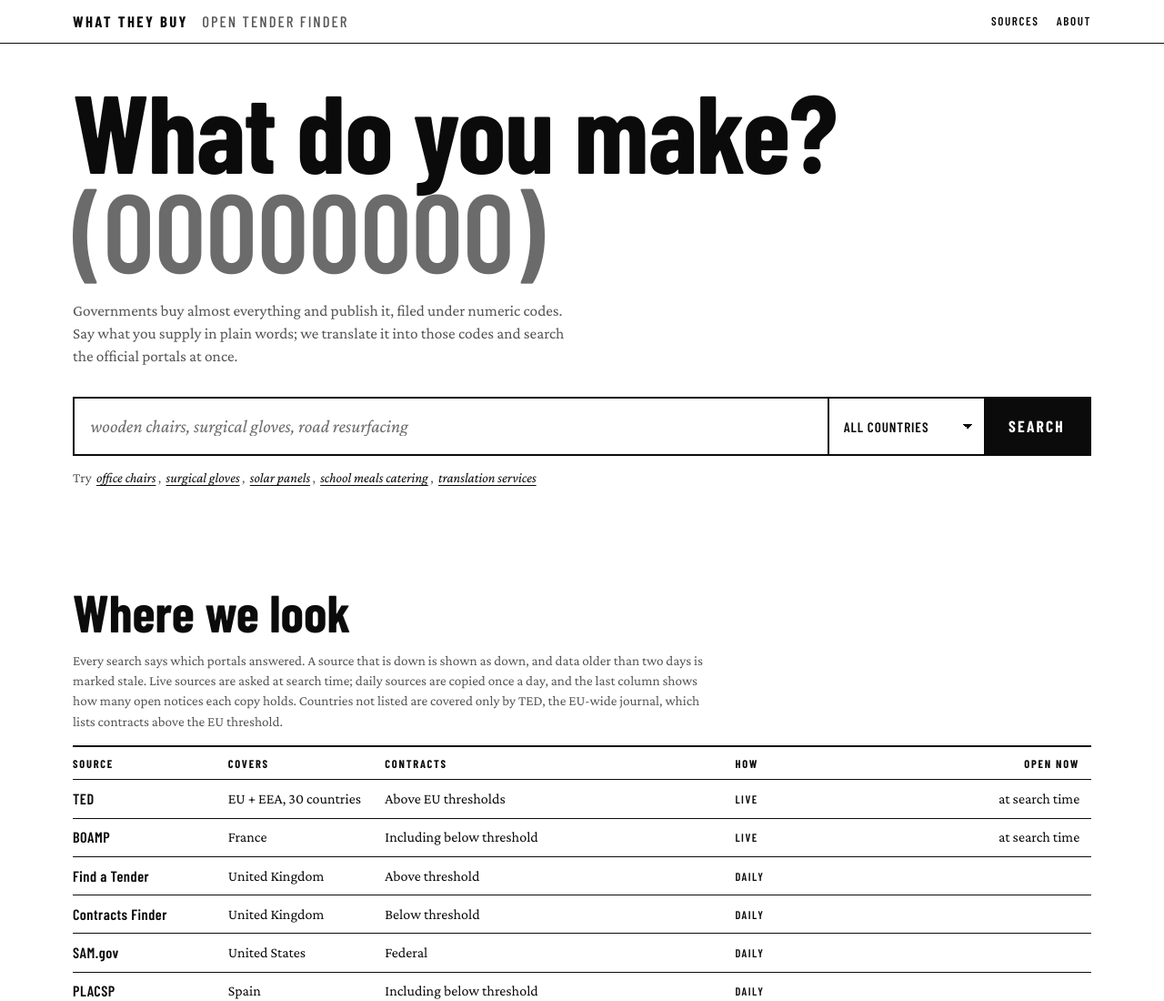
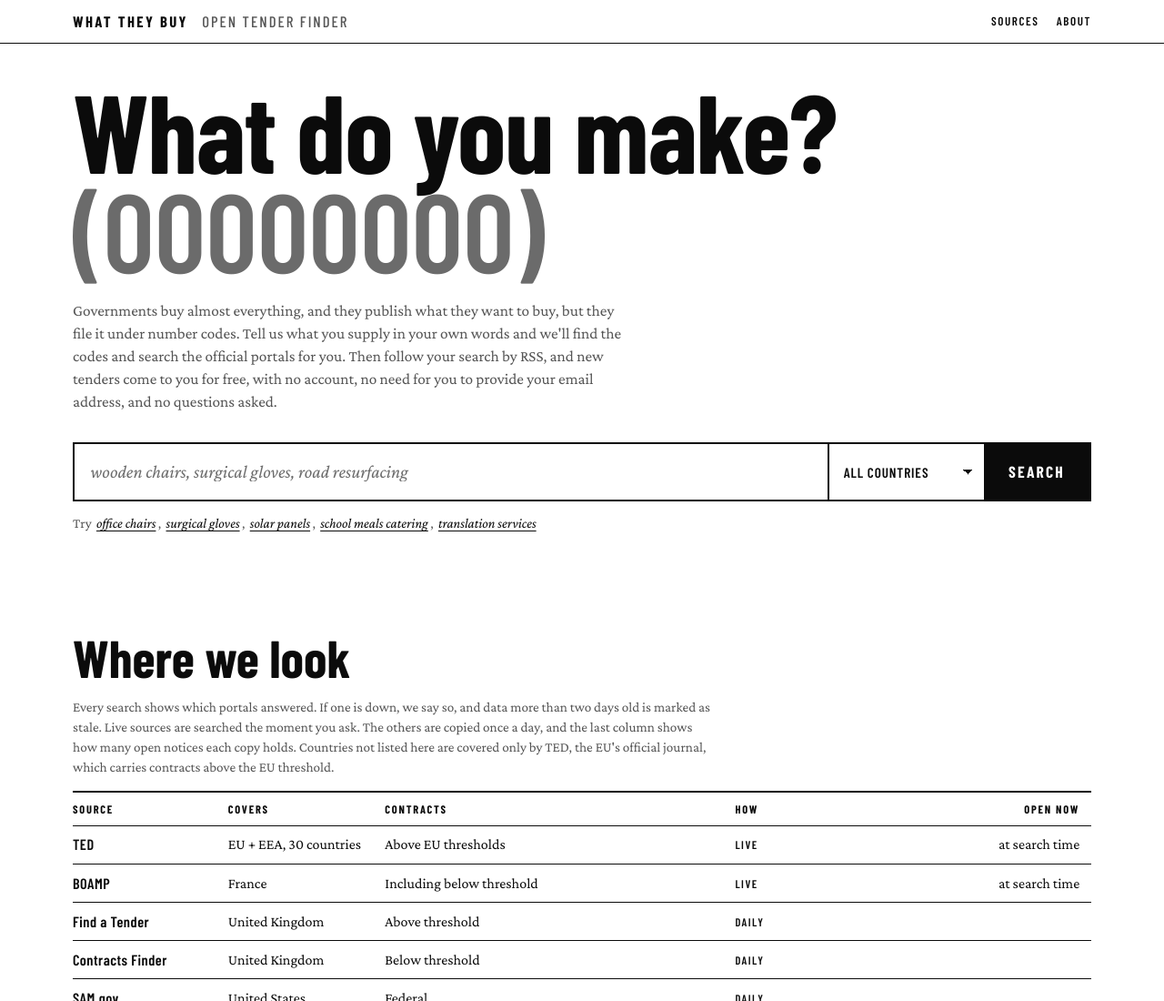
Before and after one commit to CreationNode/Tender-Finder, a website with bundled scripts: page index.html in a window 1280 px wide. Shown: the top 1100 px of the page at 91% size. Built offline with nearby package versions, Linux system fonts and the light colour scheme; files whose address does not match are found by name.

Commit message:
Plainer intro that mentions RSS; keep crawlers off /feed (#23)
* Plainer intro that mentions RSS; keep crawlers off /feed

The intro and the 'Where we look' note are rewritten to read more naturally,
and the intro now says any search can be followed by RSS for free. robots.txt
disallows /feed, since each feed request runs a live search of TED and BOAMP.

Co-Authored-By: Claude Opus 5.5 <noreply@anthropic.com>
Claude-Session: https://claude.ai/code/session_013yWEtVCsbtSwTzkuZqpZCA

* Intro: Jake's wording for the RSS sentence

Co-Authored-By: Claude Opus 5.5 <noreply@anthropic.com>
Claude-Session: https://claude.ai/code/session_013yWEtVCsbtSwTzkuZqpZCA

---------

Co-authored-by: CreationNode <313583712+CreationNode@users.noreply.github.com>
Co-authored-by: Claude Opus 5.5 <noreply@anthropic.com>

```diff
--- a/index.html
+++ b/index.html
@@ -100,7 +100,7 @@
      letter-spacing:-.01em;margin:0;text-transform:none}
   h1 .code{display:block;font-weight:600;font-variant-numeric:tabular-nums;color:var(--ink)}
   h1 .code.idle{color:var(--ink-3)}
-  .lede{max-width:34rem;font-size:1.08rem;color:var(--ink-2);margin:1.4rem 0 0}
+  .lede{max-width:38rem;font-size:1.08rem;color:var(--ink-2);margin:1.4rem 0 0}
 
   .search{position:relative;z-index:1;display:grid;grid-template-columns:1fr auto auto;gap:0;border:2px solid var(--ink);background:var(--paper);margin-top:2rem}
   .search input{border:0;padding:1rem 1.1rem;font-size:1.25rem;min-width:0;background:transparent;font-family:var(--serif)}
@@ -259,7 +259,7 @@
 
   <section class="hero">
     <h1>What do you make?<span class="code idle" id="herocode">(00000000)</span></h1>
-    <p class="lede">Governments buy almost everything and publish it, filed under numeric codes. Say what you supply in plain words; we translate it into those codes and search the official portals at once.</p>
+    <p class="lede">Governments buy almost everything, and they publish what they want to buy, but they file it under number codes. Tell us what you supply in your own words and we'll find the codes and search the official portals for you. Then follow your search by RSS, and new tenders come to you for free, with no account, no need for you to provide your email address, and no questions asked.</p>
 
     <form class="search" id="searchform" role="search">
       <label class="sr" for="what">Describe your product or service</label>
@@ -302,7 +302,7 @@
 
   <section class="sources" id="sources">
     <h2>Where we look</h2>
-    <p class="note">Every search says which portals answered. A source that is down is shown as down, and data older than two days is marked stale. Live sources are asked at search time; daily sources are copied once a day, and the last column shows how many open notices each copy holds. Countries not listed are covered only by TED, the EU-wide journal, which lists contracts above the EU threshold.</p>
+    <p class="note">Every search shows which portals answered. If one is down, we say so, and data more than two days old is marked as stale. Live sources are searched the moment you ask. The others are copied once a day, and the last column shows how many open notices each copy holds. Countries not listed here are covered only by TED, the EU's official journal, which carries contracts above the EU threshold.</p>
     <div class="table-scroll">
       <table>
         <thead><tr><th>Source</th><th>Covers</th><th>Contracts</th><th>How</th><th class="num">Open now</th></tr></thead>
--- a/robots.txt
+++ b/robots.txt
@@ -6,6 +6,10 @@ User-agent: *
 Allow: /
 Disallow: /.netlify/functions/
 
+# RSS feeds run a live search of TED and BOAMP for the feed reader asking; a crawler following one
+# would only make those portals answer for no one.
+Disallow: /feed
+
 # Index files are large machine-readable data, not pages.
 Disallow: /data/index/
 
```
